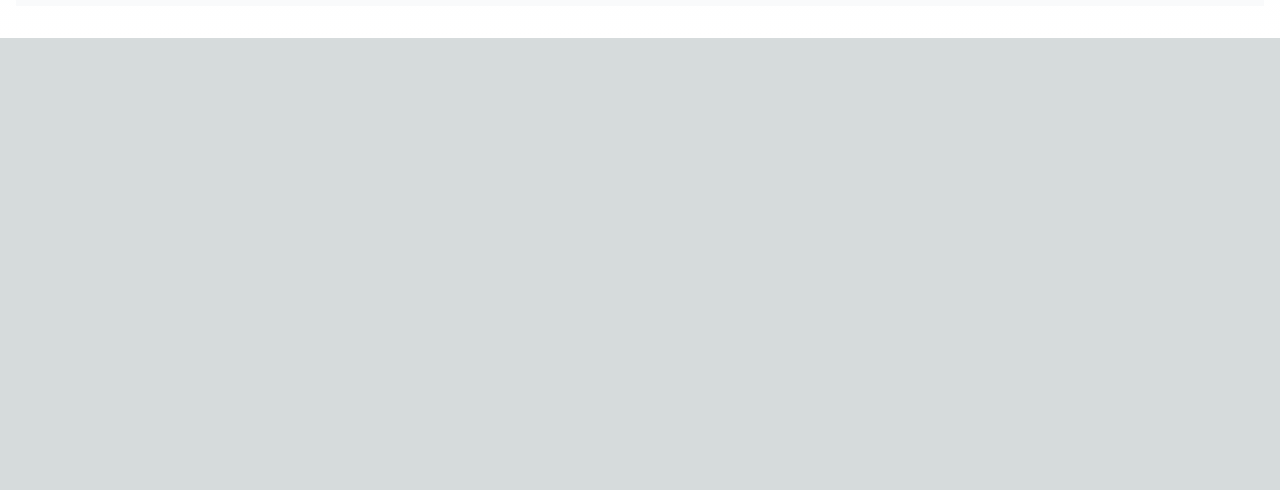
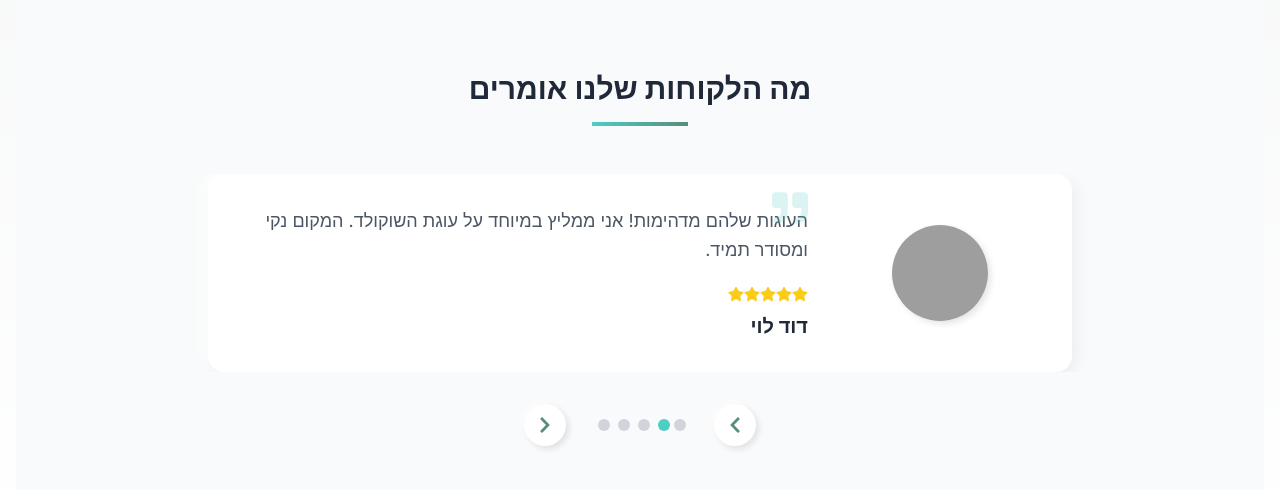
Before and after one commit to Webis-sites/webis-site-byt-kph-gma-1747779184601, a Next.js app: page / in a window 1280 px wide. Shown: the part 2747-3237 px from the top of the page. Before the commit the page ends 2785 px from the top, so only its background shows below. Built offline with nearby package versions, Linux system fonts and the light colour scheme; grey boxes are pictures that could not be loaded.

Commit message:
Add TestimonialsSection component to page

```diff
--- a/src/app/page.tsx
+++ b/src/app/page.tsx
@@ -5,6 +5,7 @@ import HeroSection from '@/components/HeroSection';
 import AboutSection from '@/components/AboutSection';
 import ServicesSection from '@/components/ServicesSection';
 import GallerySection from '@/components/GallerySection';
+import TestimonialsSection from '@/components/TestimonialsSection';
 
 export default function HomePage() {
   return (
@@ -16,6 +17,7 @@ export default function HomePage() {
         <AboutSection />
         <ServicesSection />
         <GallerySection />
+        <TestimonialsSection />
       </main>
     </>
   );
```
